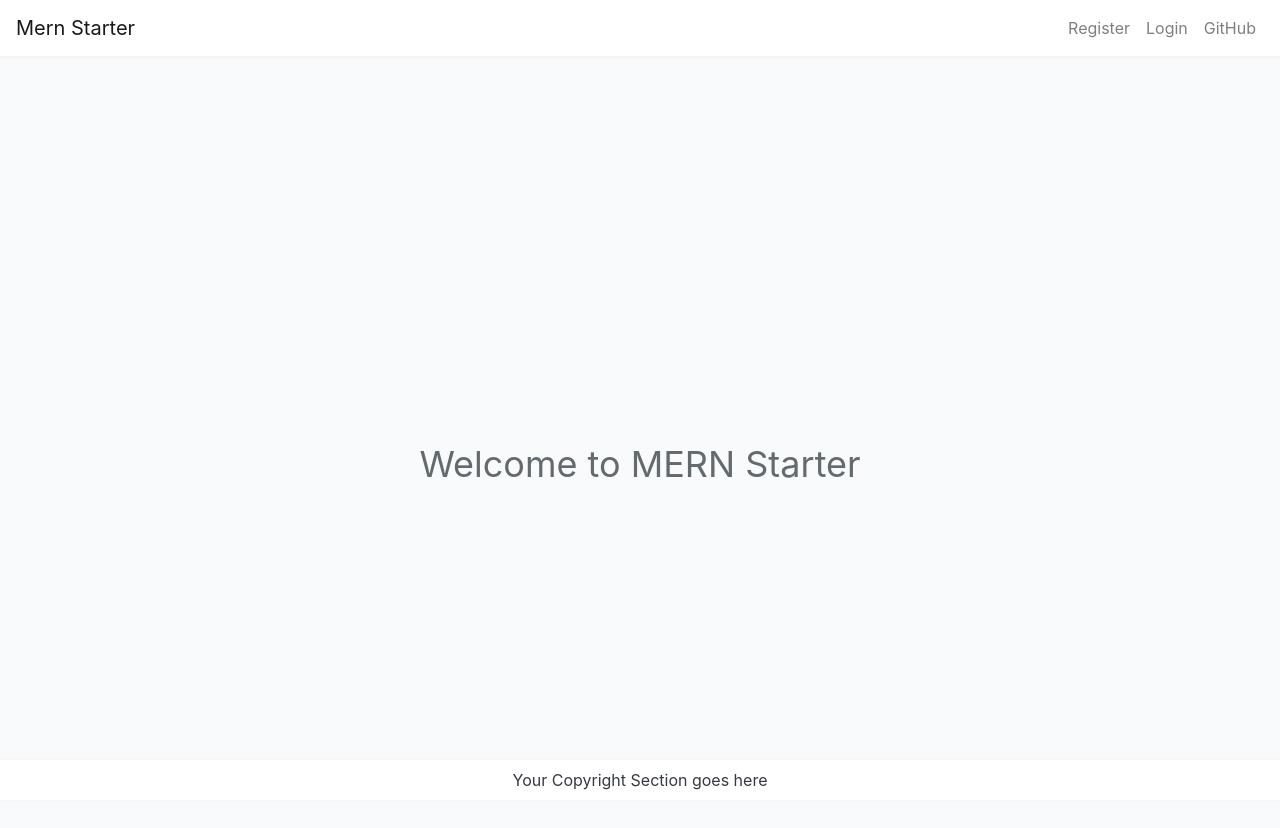
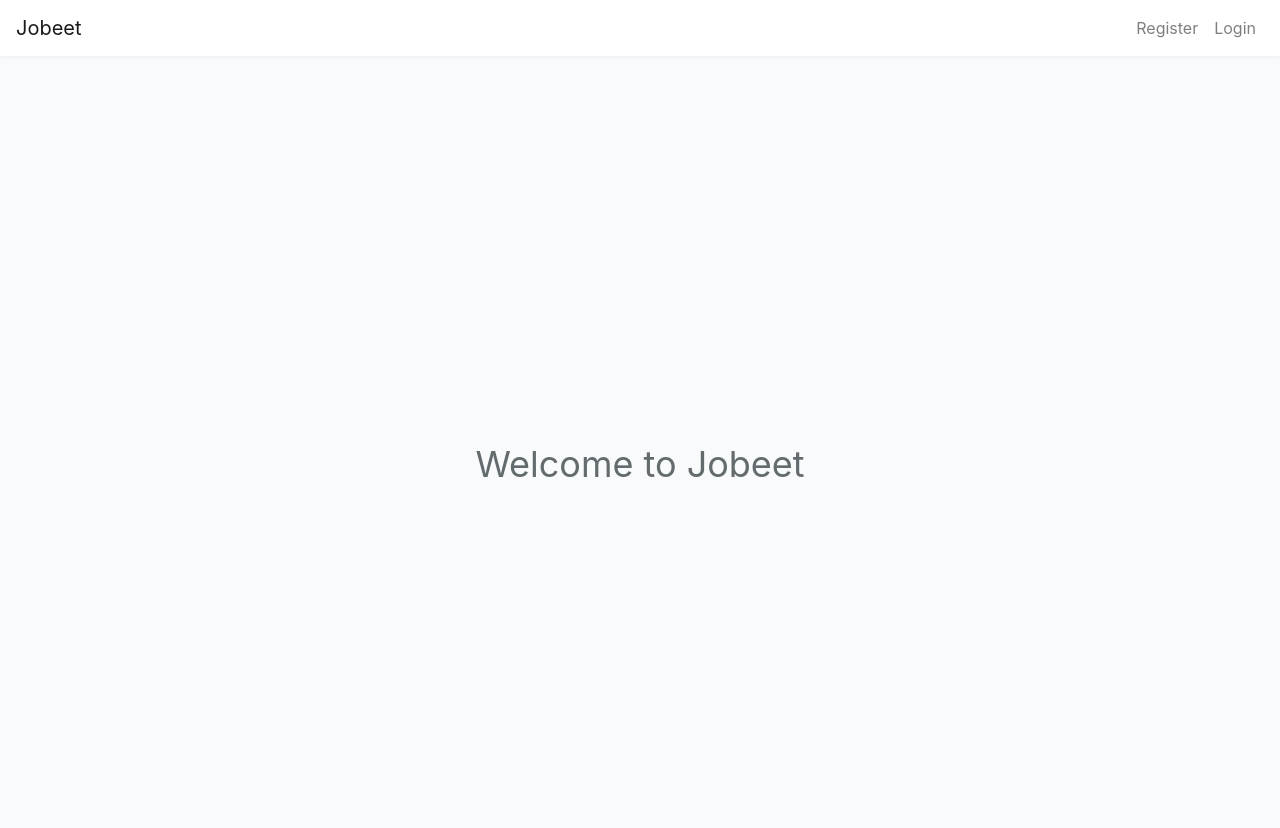
Before and after one commit to Morceau-x/nlpf_jobeet, a React (Create React App) app in the folder frontend/: page / in a window 1280 px wide. Shown: the top 828 px of the page. Built offline with nearby package versions, Linux system fonts and the light colour scheme.

Commit message:
Frontend: removed mern starter references and replaced by our data, also modified Navbar

```diff
--- a/frontend/public/index.html
+++ b/frontend/public/index.html
@@ -19,7 +19,7 @@
       work correctly both with client-side routing and a non-root public URL.
       Learn how to configure a non-root public URL by running `npm run build`.
     -->
-    <title>React App</title>
+    <title>Jobeet</title>
   </head>
   <body>
     <noscript>
--- a/frontend/src/App.js
+++ b/frontend/src/App.js
@@ -49,7 +49,7 @@ class App extends Component {
             <Switch>
               <PrivateRoute exact path="/dashboard" component={Dashboard} />
             </Switch>
-            <Footer />
+            {/* <Footer /> */}
           </div>
         </Router>
       </Provider>
--- a/frontend/src/components/Welcome.js
+++ b/frontend/src/components/Welcome.js
@@ -5,7 +5,7 @@ class Welcome extends Component {
     return (
       <div className="container h-100">
         <div className="row h-100v justify-content-center align-items-center title-text">
-          Welcome to MERN Starter
+          Welcome to Jobeet
         </div>
       </div>
     );
--- a/frontend/src/layouts/Header.js
+++ b/frontend/src/layouts/Header.js
@@ -40,15 +40,14 @@ class Header extends Component {
       <Nav className="ml-auto" navbar>
         <UncontrolledDropdown nav inNavbar>
           <DropdownToggle nav caret>
-            {user.name}
+            Hello {user.name}
           </DropdownToggle>
           <DropdownMenu right>
+            <DropdownItem>Profile</DropdownItem>
+            <DropdownItem divider />
             <DropdownItem onClick={this.onLogoutClick.bind(this)}>
               Logout
             </DropdownItem>
-            <DropdownItem>Option 2</DropdownItem>
-            <DropdownItem divider />
-            <DropdownItem>Reset</DropdownItem>
           </DropdownMenu>
         </UncontrolledDropdown>
       </Nav>
@@ -61,18 +60,24 @@ class Header extends Component {
         <NavItem>
           <NavLink href="/login">Login</NavLink>
         </NavItem>
+      </Nav>
+    );
+    const candidatNav = (
+      <Nav className="ml-auto" navbar>
         <NavItem>
-          <NavLink href="https://github.com/riteshsingh1/mern-starter">
-            GitHub
-          </NavLink>
+          <NavLink href="/dashboard">Offres</NavLink>
+        </NavItem>
+        <NavItem>
+          <NavLink href="/notifications">Notifications</NavLink>
         </NavItem>
       </Nav>
     );
     return (
       <div className="mb-2">
         <Navbar color="white" className="navbar-mern" light expand="md">
-          <NavbarBrand href="/">Mern Starter</NavbarBrand>
+          <NavbarBrand href="/">Jobeet</NavbarBrand>
           <NavbarToggler onClick={this.toggle} />
+          {isAuthenticated ? candidatNav : null}
           <Collapse isOpen={this.state.isOpen} navbar>
             {isAuthenticated ? authLinks : guestLinks}
           </Collapse>
```
Also changed, not shown: frontend/package.json (+4 -4 lines), 1 other file (tests, documents, lock files or other folders).
